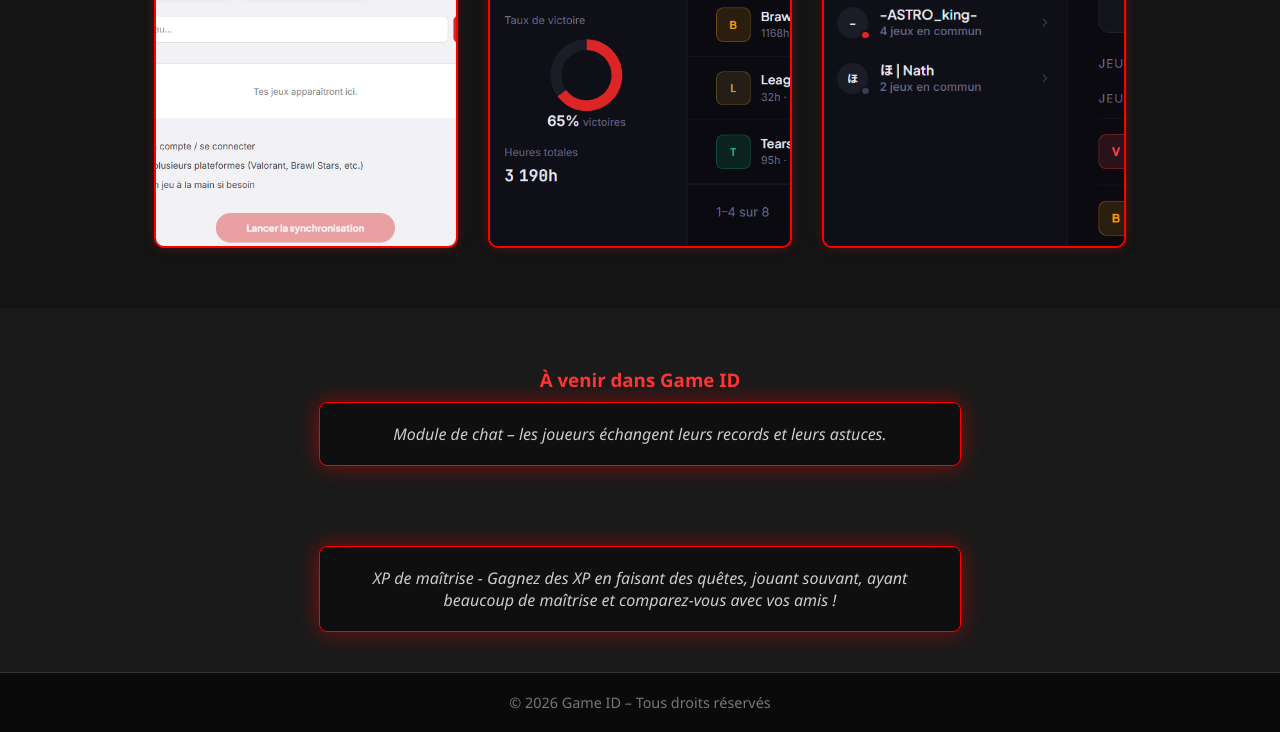
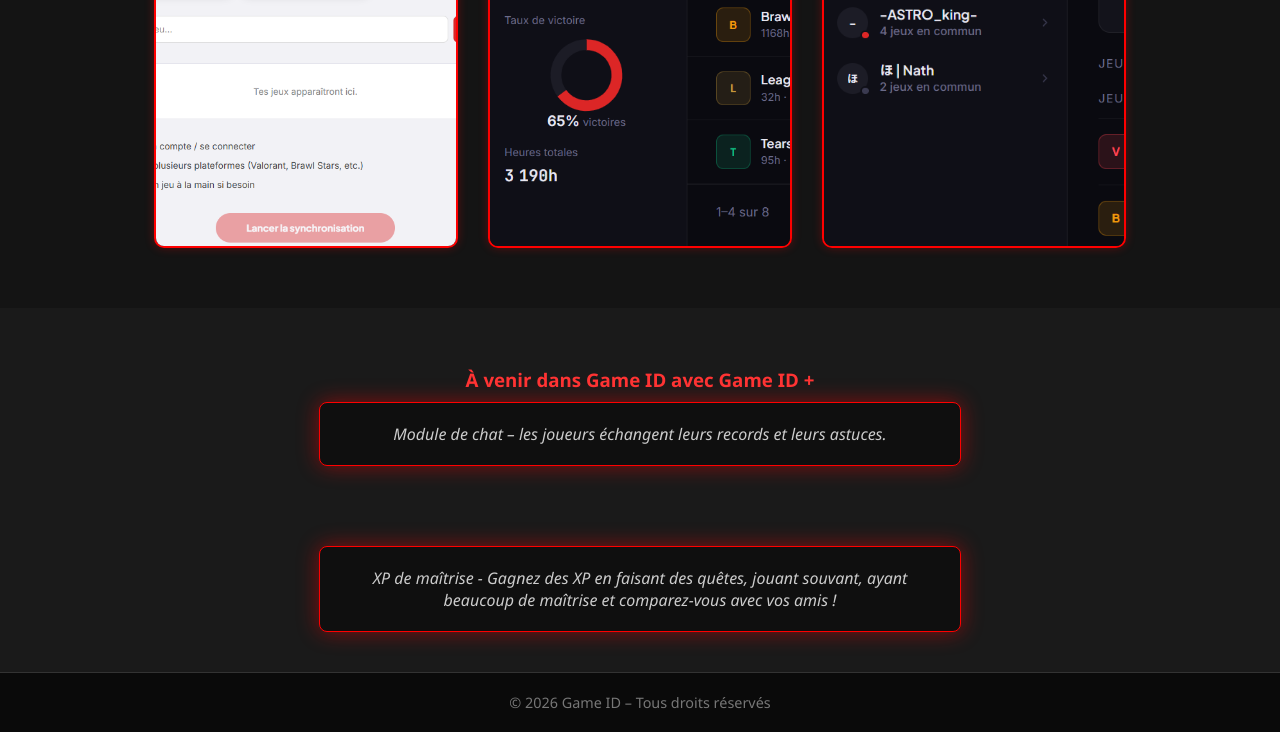
Before and after one commit to beaujo-design/Game_ID, a plain HTML site: page index.html in a window 1280 px wide. Shown: the part 1908-2640 px from the top of the page. Drawn offline with Linux system fonts and the light colour scheme.

Commit message:
Update chat section header in index.html

```diff
--- a/index.html
+++ b/index.html
@@ -231,7 +231,7 @@
   </section>
 
   <section class="chat">
-    <h3>À venir dans Game ID</h3>
+    <h3>À venir dans Game ID avec Game ID +</h3>
     <div class="chat-box">
       Module de chat – les joueurs échangent leurs records et leurs astuces.
     </div>
```
